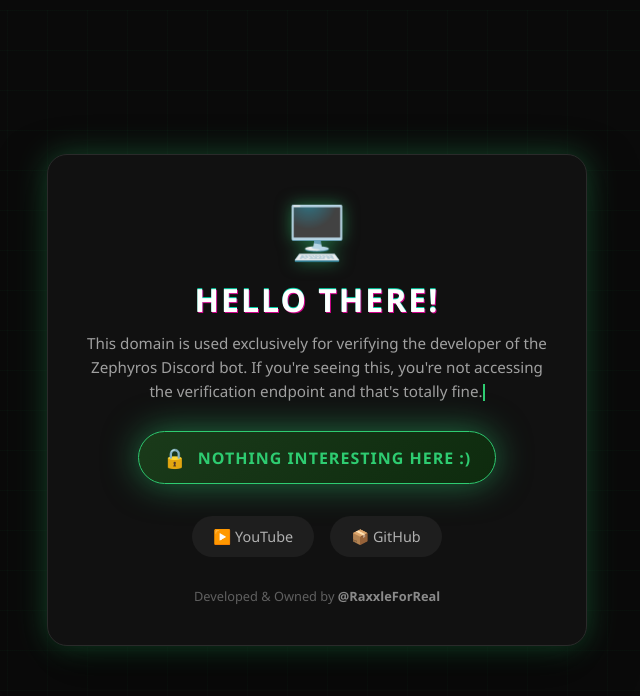
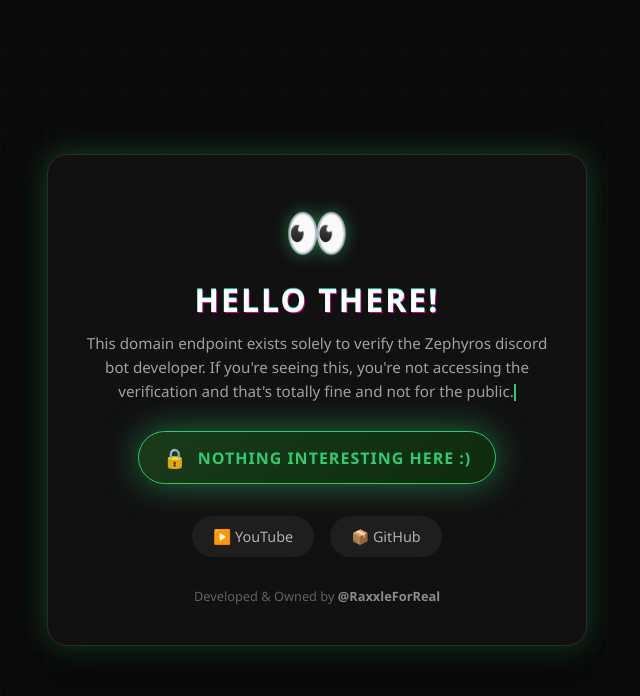
Before and after one commit to Raxxle/discord-linked-role, a plain HTML site: page index.html in a window 1280 px wide. Shown: the whole page, without its empty margins (323-963 px from the left). Drawn offline with Linux system fonts and the light colour scheme.

Commit message:
Change terminal icon and update verification message
Updated terminal icon and modified text for clarity.

```diff
--- a/index.html
+++ b/index.html
@@ -225,7 +225,7 @@
 </head>
 <body>
   <div class="card">
-    <div class="terminal-icon">🖥️</div>
+    <div class="terminal-icon">👀</div>
     <h1 data-text="Hello There!">Hello There!</h1>
     <div class="typing" id="typing"></div>
     <div class="badge">Nothing interesting here :) </div>
@@ -239,7 +239,7 @@
   </div>
 
   <script>
-    const text = "This domain is used exclusively for verifying the developer of the Zephyros Discord bot. If you're seeing this, you're not accessing the verification endpoint and that's totally fine.";
+    const text = "This domain endpoint exists solely to verify the Zephyros discord bot developer. If you're seeing this, you're not accessing the verification and that's totally fine and not for the public.";
     const typingEl = document.getElementById('typing');
     let i = 0;
     function typeWriter() {
```
